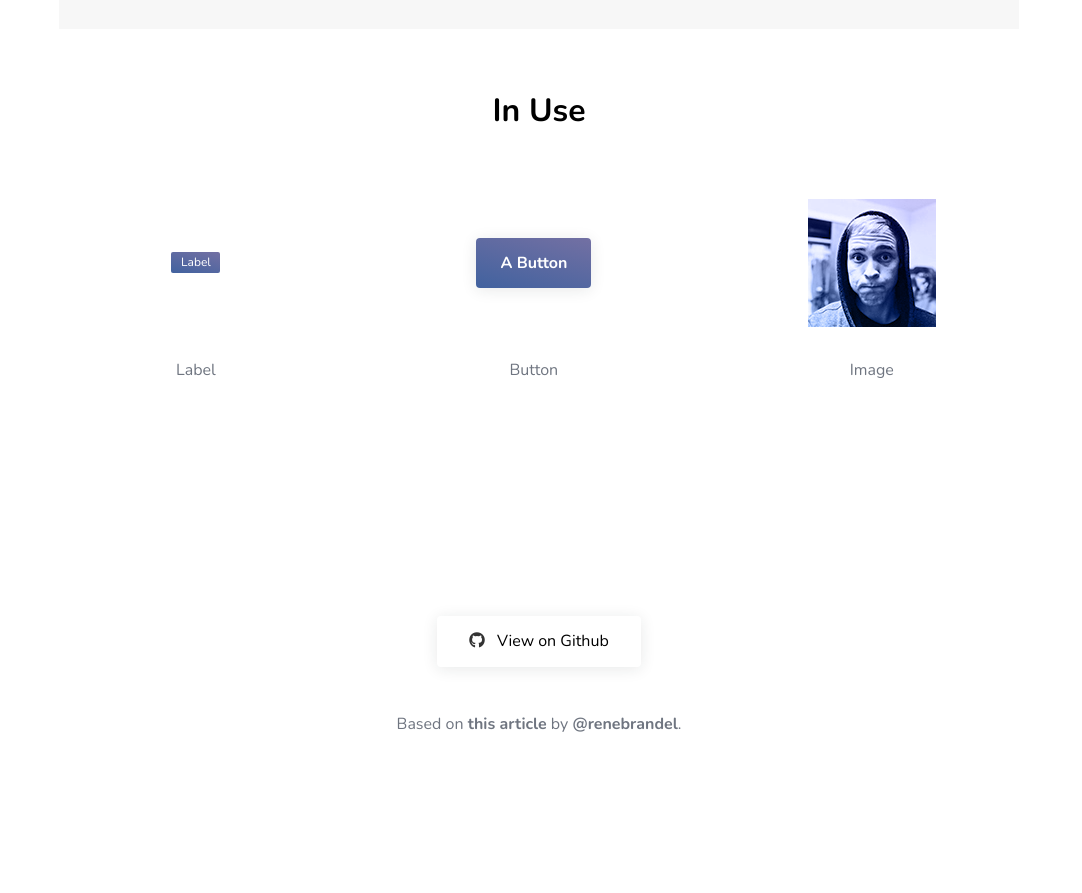
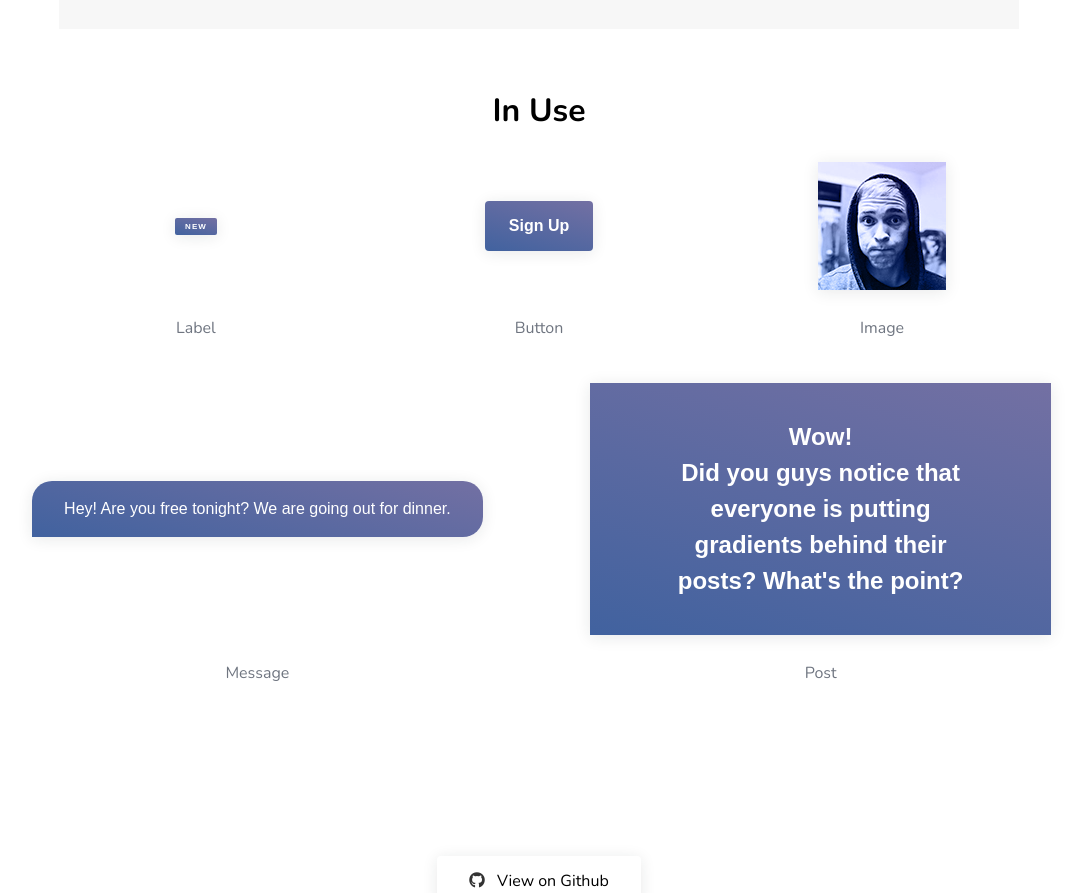
Before and after one commit to shadyendless/gradients, a React (Create React App) app: page / in a window 1280 px wide. Shown: the part 741-1634 px from the top of the page, without its empty margins (101-1183 px from the left). Before the commit the page ends 1476 px from the top, so only its background shows below. Built offline with nearby package versions, Linux system fonts and the light colour scheme.

Commit message:
Added more examples to the in use section and cleaned up the CSS.

```diff
--- a/src/components/InUse/index.js
+++ b/src/components/InUse/index.js
@@ -6,23 +6,38 @@ import me from '../../images/me.jpg';
 const InUse = ({ gradient, navColor }) => (
     <>
         <h1 class="header">In Use</h1>
+        <div>
             <div class="in-use-wrapper container" style={{ color: navColor }}>
                 <div class="in-use-section">
                     <div class="in-use-content label" style={{ background: gradient }}>
-                    Label
+                        NEW
                     </div>
-                <h2 class="subheader">Label</h2>
+                    <h2 class="in-use-label">Label</h2>
                 </div>
                 <div class="in-use-section">
                     <div class="in-use-content button" style={{ background: gradient }}>
-                    A Button
+                        Sign Up
                     </div>
-                <h2 class="subheader">Button</h2>
+                    <h2 class="in-use-label">Button</h2>
                 </div>
                 <div class="in-use-section">
                     <div class="in-use-content image" style={{ background: `${gradient}, url(${me})`, backgroundSize: 'cover' }}>
                     </div>
-                <h2 class="subheader">Image</h2>
+                    <h2 class="in-use-label">Image</h2>
+                </div>
+                <div class="in-use-section wide">
+                    <div class="in-use-content message" style={{ background: gradient }}>
+                        Hey! Are you free tonight? We are going out for dinner.
+                    </div>
+                    <h2 class="in-use-label">Message</h2>
+                </div>
+                <div class="in-use-section wide">
+                    <div class="in-use-content status" style={{ background: gradient }}>
+                        Wow!<br />
+                        Did you guys notice that everyone is putting gradients behind their posts? What's the point?
+                    </div>
+                    <h2 class="in-use-label">Post</h2>
+                </div>
             </div>
         </div>
     </>
--- a/src/sass/_in_use.scss
+++ b/src/sass/_in_use.scss
@@ -1,9 +1,9 @@
 .header {
     text-align: center;
-    margin: 1.5em 0;
+    margin: 1.5em 0 0 0;
 }
 
-.subheader {
+.in-use-label {
     justify-self: flex-end;
     color: $light;
     font-size: 1em;
@@ -12,52 +12,63 @@
 }
 
 .in-use-wrapper {
+    align-items: center;
     display: flex;
-    margin: 0 auto 3em auto;
-    min-height: 230px;
+    flex-wrap: wrap;
+    justify-content: space-between;
+    position: relative;
     width: 100%;
-
-    @include on-mq(medium) {
-        flex-direction: column;
-        min-height: 600px;
-    }
 }
 
 .in-use-section {
+    align-self: stretch;
     align-items: center;
-    justify-content: center;
+    justify-content: space-between;
     display: flex;
-    min-height: 230px;
     flex-direction: column;
-    justify-content: space-between;
-    min-width: 33%;
-
-    padding: 1em;
-    margin: 0 0 1em 0;
+    flex-basis: 33%;
+    position: relative;
+    text-align: center;
+    margin-top: 2em;
 
     @include on-mq(medium) {
-        min-height: 130px;
+        flex-basis: 50%;
+    }
+
+    @include on-mq(small) {
+        flex-basis: 100%;
+    }
+
+    &.wide {
+        flex-basis: 45%;
+
+        @include on-mq(medium) {
+            flex-basis: 100%;
+        }
     }
 
     &::before {
-        content: '';
+        content: ''
     }
 }
 
 .in-use-content {
-    align-self: center;
-
     &.label {
         border-radius: 2px;
+        box-shadow: $box-normal;
         color: inherit;
-        font-size: 0.75em;
-        padding: 0.3em .8em;
+        font-family: sans-serif;
+        font-size: 0.5em;
+        font-weight: bold;
+        letter-spacing: 1px;
+        padding: 0.5em 1.25em;
     }
 
     &.button {
         border-radius: 4px;
         box-shadow: $box-normal;
         cursor: pointer;
+        font-family: sans-serif;
         font-weight: bold;
         padding: 1em 1.5em;
         transition: all 0.25s;
@@ -70,8 +81,27 @@
 
     &.image {
         background-blend-mode: color;
+        box-shadow: $box-normal;
         display: block;
         height: 128px;
         width: 128px;
     }
+
+    &.message {
+        border-radius: 20px 20px 20px 0px;
+        box-shadow: $box-normal;
+        font-family: sans-serif;
+        line-height: 1.5;
+        padding: 1em 2em;
+        text-align: left;
+    }
+
+    &.status {
+        box-shadow: $box-normal;
+        font-family: sans-serif;
+        font-size: 1.5em;
+        font-weight: bold;
+        line-height: 1.5;
+        padding: 1.5em 3em;
+    }
 }
```
Also changed, not shown: src/css/main.css. Lines whose indentation alone changed are shown as unchanged.
